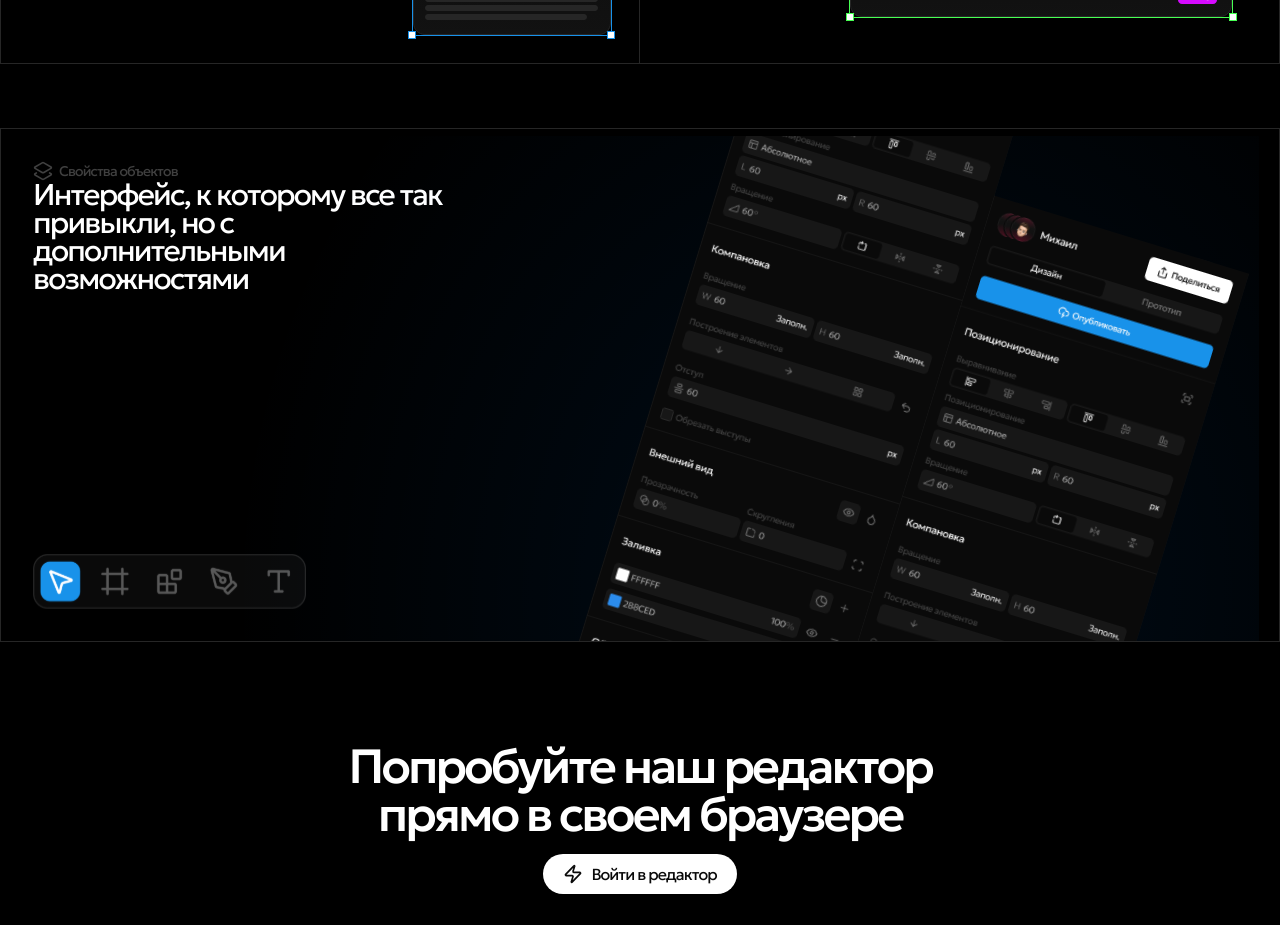
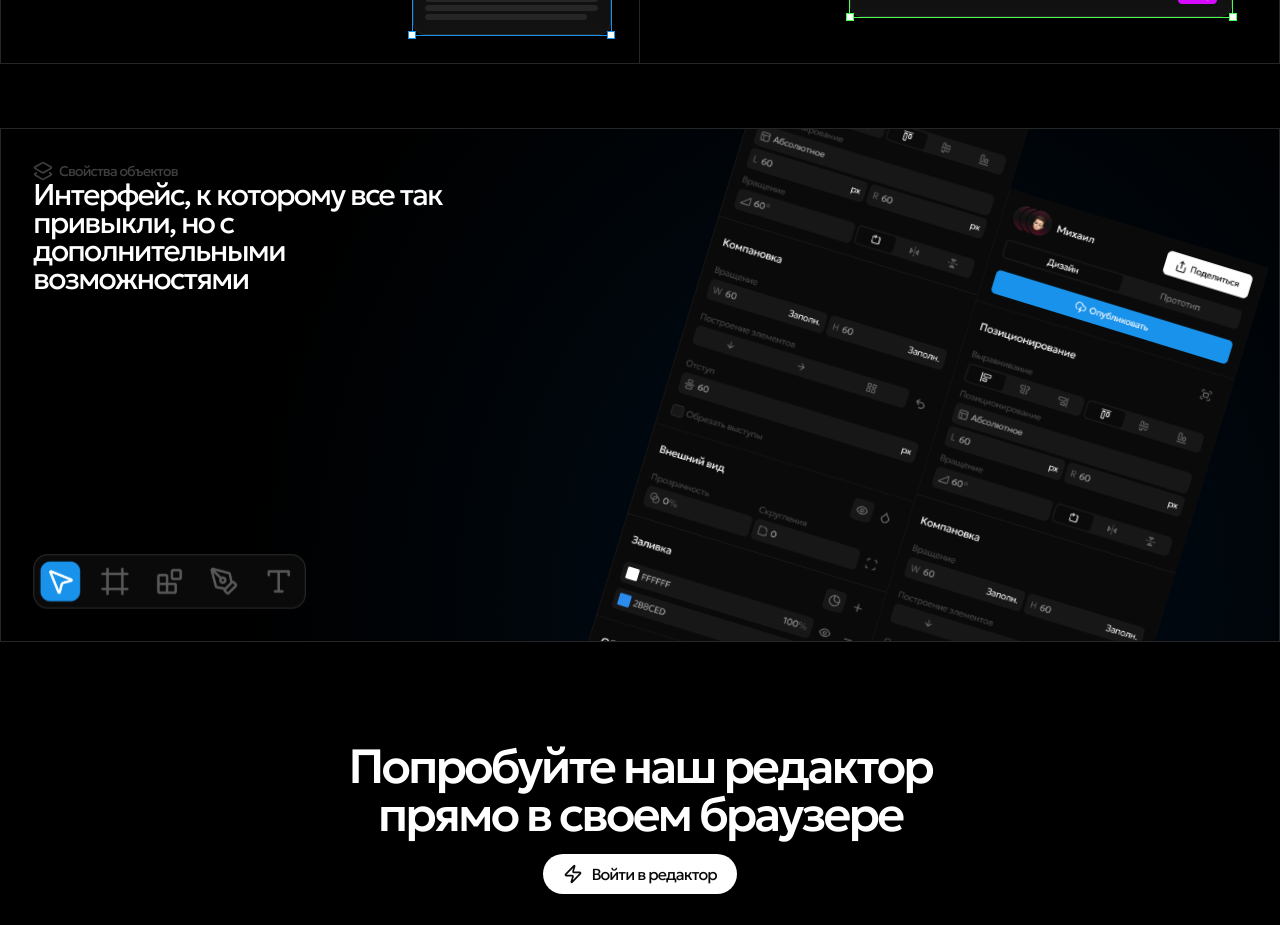
Before and after one commit to ECS1PLE/Aeterna, a Next.js app: page /about in a window 1280 px wide. Shown: the part 1420-2345 px from the top of the page. Built offline with nearby package versions, Linux system fonts and the light colour scheme.

Commit message:
Fixes on about page

```diff
--- a/src/app/about/page.tsx
+++ b/src/app/about/page.tsx
@@ -37,7 +37,7 @@ const about = () => {
                     icon={<Layers2 />}
                     text="Интерфейс, к которому все так
                     привыкли, но с дополнительными возможностями">
-                        <InterfaceIllustration className="absolute bottom-0 right-[20px] sm:w-auto sm:h-auto
+                        <InterfaceIllustration className="absolute -z-[1] bottom-0 right-[20px] sm:right-[0px] sm:w-auto sm:h-auto
                         h-[420px] w-full" />
                     </FullBlock>
                 </div>
```
